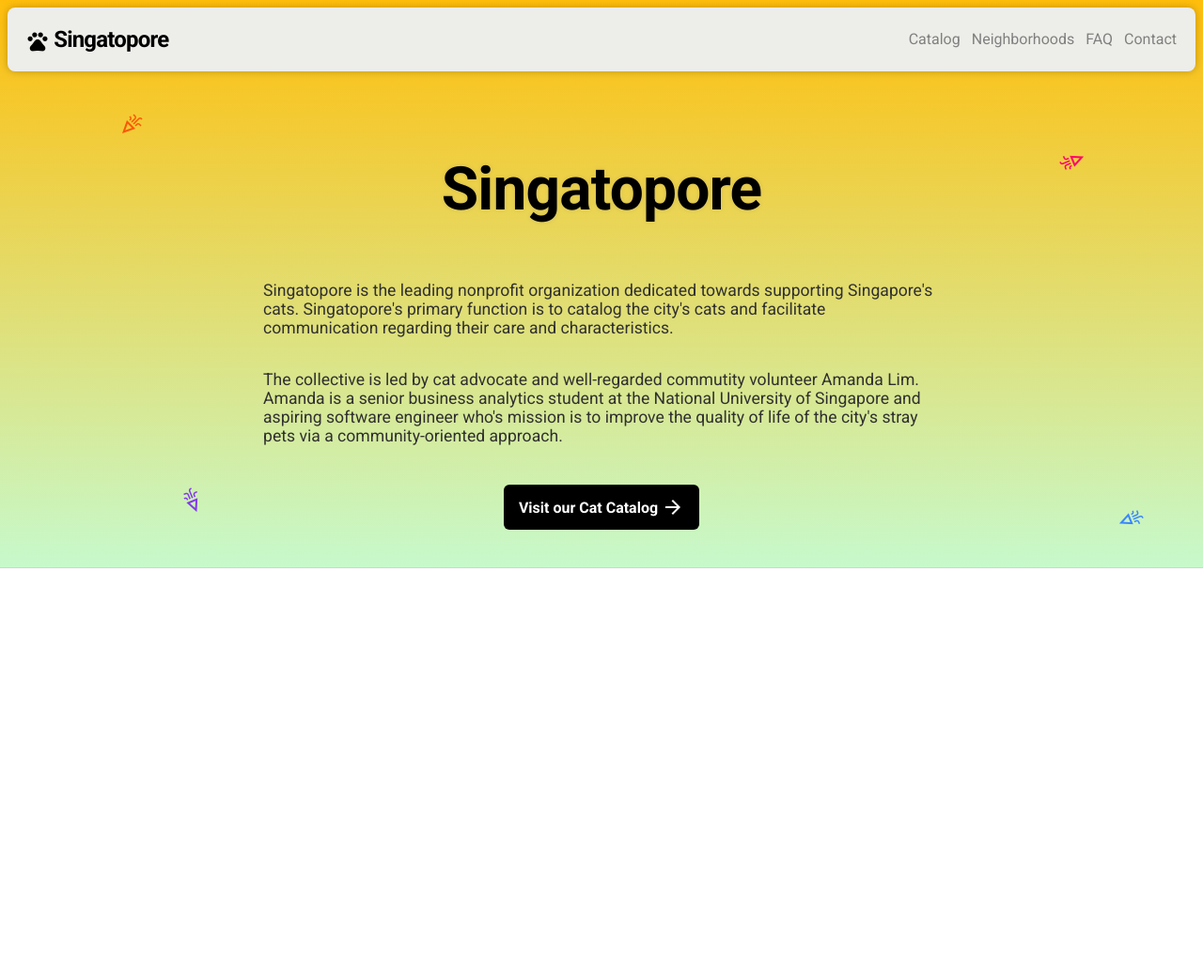
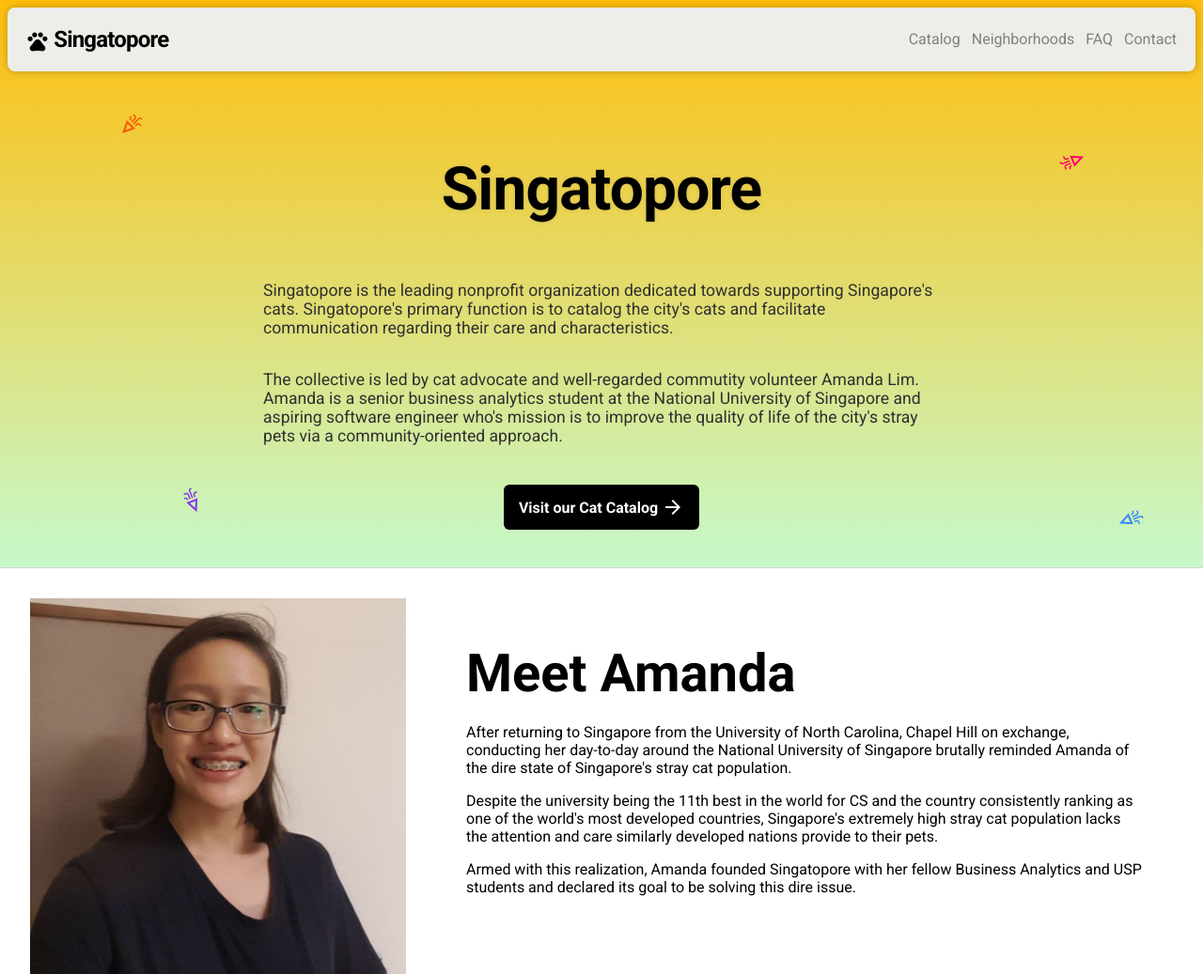
Before and after one commit to jadenPete/ITIS-3135-Website, a plain HTML site: page client_project/index.html in a window 1280 px wide. Shown: the whole page at 94% size. Before the commit the page ends 800 px from the top, so only its background shows below. Drawn offline with nearby package versions, Linux system fonts and the light colour scheme.

Commit message:
Added a description of Amanda to the client project index page

```diff
--- a/client_project/index.html
+++ b/client_project/index.html
@@ -101,6 +101,31 @@
 
 
 
+	<section class="meet-amanda">
+		<img class="amanda-img" src="images/amanda_lim.jpg">
+		<div class="amanda-description">
+			<h2 class="amanda-title">Meet Amanda</h2>
+			<p>
+				After returning to Singapore from the University of North Carolina, Chapel Hill on
+				exchange, conducting her day-to-day around the National University of Singapore
+				brutally reminded Amanda of the dire state of Singapore's stray cat population.
+			</p>
+
+			<p>
+				Despite the university being the 11th best in the world for CS and the country
+				consistently ranking as one of the world's most developed countries, Singapore's
+				extremely high stray cat population lacks the attention and care similarly developed
+				nations provide to their pets.
+			</p>
+
+			<p>
+				Armed with this realization, Amanda founded Singatopore with her fellow
+				Business Analytics and USP students and declared its goal to be solving this
+				dire issue.
+			</p>
+		</div>
+	</section>
+
 			</div>
 		</main>
 	</body>
--- a/client_project/styles/index.css
+++ b/client_project/styles/index.css
@@ -5,6 +5,11 @@
 
 	.header-title {
 		margin-top: 6vh !important;
+	}
+
+	.meet-amanda {
+		flex-direction: column;
+		gap: 0rem !important;
 	}
 }
 
@@ -64,6 +69,20 @@ header .celebration-icon:nth-of-type(4) {
 	padding: 0.75rem 1rem;
 }
 
+.amanda-description {
+	max-width: 45rem;
+}
+
+.amanda-img {
+	width: 25rem;
+	max-width: 100%;
+}
+
+.amanda-title {
+	font-size: 3.5rem;
+	margin-bottom: 1.25rem;
+}
+
 .catalog-link, .catalog-link:hover {
 	color: white;
 }
@@ -82,6 +101,12 @@ header .celebration-icon:nth-of-type(4) {
 	text-shadow: 0 0 4px rgba(127, 127, 127, 0.25);
 }
 
+.meet-amanda {
+	display: flex;
+	gap: 4rem;
+	margin-top: 2rem;
+}
+
 .nav-bar {
 	background-color: var(--background-color);
 	border: none;
```
Also changed, not shown: templates/client_project/index.html (+27 -0 lines), client_project/images/amanda_lim.jpg (added).
